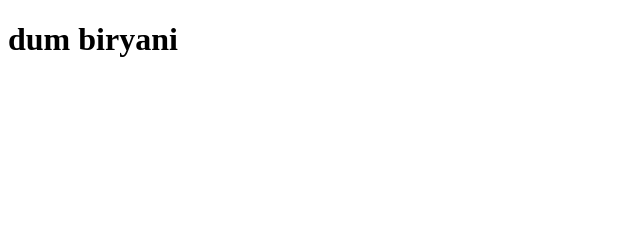
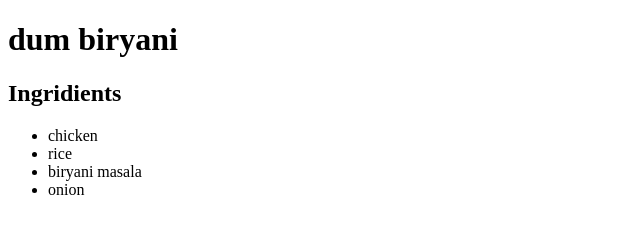
Before and after one commit to krc11/odin-recipes, a plain HTML site: page 0-odin-recipes/recipes/biryani.html in a window 1280 px wide. Shown: the whole page, without its empty margins (0-640 px from the left). Drawn offline with Linux system fonts and the light colour scheme.

Commit message:
updated recipe

```diff
--- a/0-odin-recipes/recipes/biryani.html
+++ b/0-odin-recipes/recipes/biryani.html
@@ -7,6 +7,13 @@
 </head>
 <body>
     <h1>dum biryani</h1>
+    <h2>Ingridients</h2>
+    <ul>
+        <li>chicken</li>
+        <li>rice</li>
+        <li>biryani masala</li>
+        <li>onion</li>
+    </ul>
 
 </body>
 </html>
```
